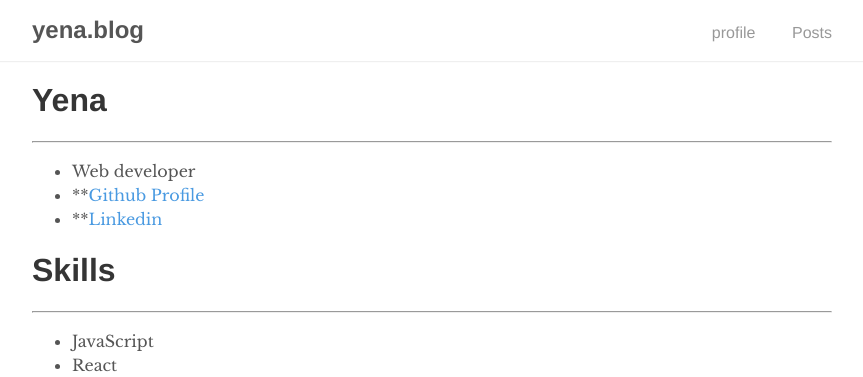
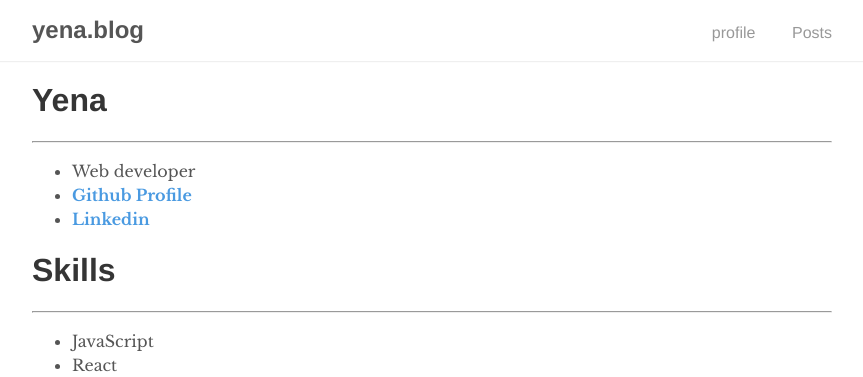
Before and after one commit to Yena-Park/yena-park.github.io, a Jekyll site: the page built from about.md, in a window 1280 px wide. Shown: the top 377 px of the page, without its empty margins (208-1071 px from the left). Built offline with Jekyll 4.4.1, drawn with Linux system fonts in a browser that asks for light colours; our own code applies the rules of GitHub Pages for plain Markdown files.

```diff
--- a/about.md
+++ b/about.md
@@ -1,8 +1,8 @@
 # Yena
 <hr>
 - Web developer
-- **[Github Profile](https://github.com/Yena-Park)
-- **[Linkedin](https://www.linkedin.com/in/yenapark/)
+- **[Github Profile](https://github.com/Yena-Park)**
+- **[Linkedin](https://www.linkedin.com/in/yenapark/)**
 
 # Skills
 <hr>
```
